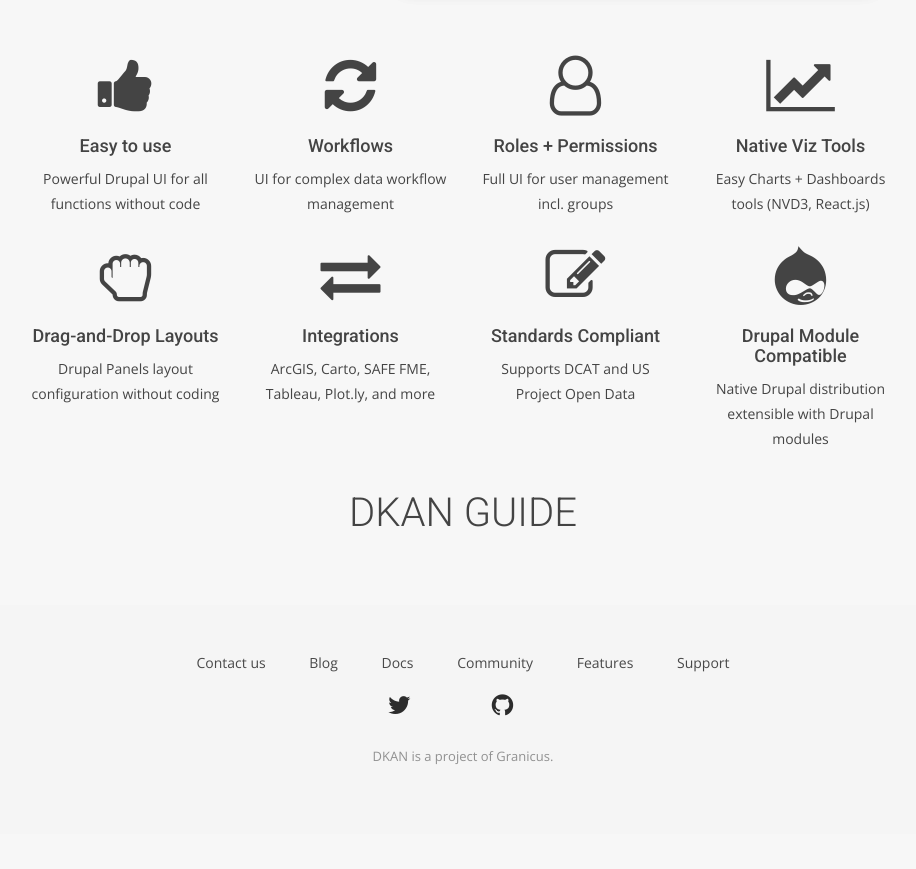
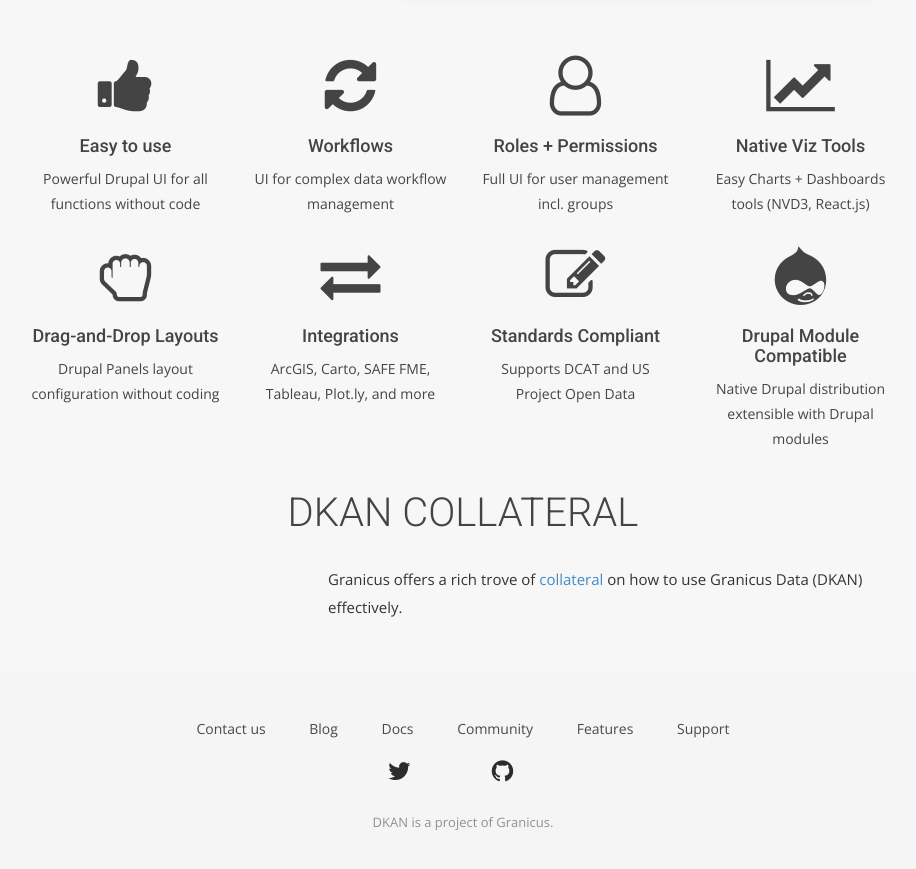
Before and after one commit to GetDKAN/GetDKAN.com, a Jekyll site: the page built from features.html, in a window 1280 px wide and 900 px high, scrolled down 1209 px. Shown: the top 869 px of the window, without its empty margins (177-1093 px from the left). Built offline with Jekyll 4.4.1, drawn with Linux system fonts in a browser that asks for light colours; nearby versions of some CDN libraries; some web fonts are replaced; before the commit the page ends 2043 px from its top, so only the background shows below that.

Commit message:
Update features.html

```diff
--- a/features.html
+++ b/features.html
@@ -110,16 +110,14 @@
       </div>
     </div>
     <div class="row">
-			<h2>DKAN Guide</h2>
-      <!--
+			<h2>DKAN Collateral</h2>
 	    <div class="col-sm-4 col-md-4">
-        <a href="{{site.baseurl}}/img/NuCivicGuidetoDKAN.pdf"><img src="{{site.baseurl}}/img/guide-dkan.png" class="img-responsive guide" /></a>
+        <!--<a href="{{site.baseurl}}/img/NuCivicGuidetoDKAN.pdf"><img src="{{site.baseurl}}/img/guide-dkan.png" class="img-responsive guide" /></a>-->
       </div>
       <div class="col-sm-8 col-md-8">
-       <p class="align-left">Download the guide to understanding everything you need to know about powering your open data efforts with DKAN.</p>
+       <p class="align-left">Granicus offers a rich trove of <a href="https://insights.govdelivery.com/Digital_Services/GovDelivery_Open_Data/Getting_Started">collateral</a> on how to use Granicus Data (DKAN) effectively.</p>
 <br/>
-       <a href="{{site.baseurl}}/img/NuCivicGuidetoDKAN.pdf" class="btn btn-lg btn-primary btn-rounded align-left">Download</a>
--->
+       <!--<a href="{{site.baseurl}}/img/NuCivicGuidetoDKAN.pdf" class="btn btn-lg btn-primary btn-rounded align-left">Download</a>-->
 </div>
     </div>
   </div>
```
